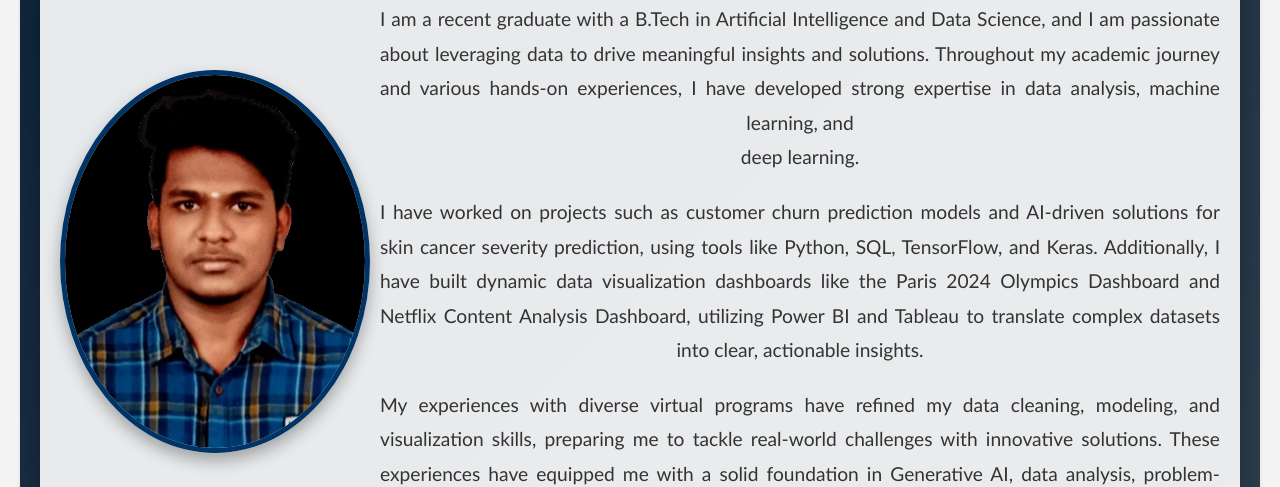
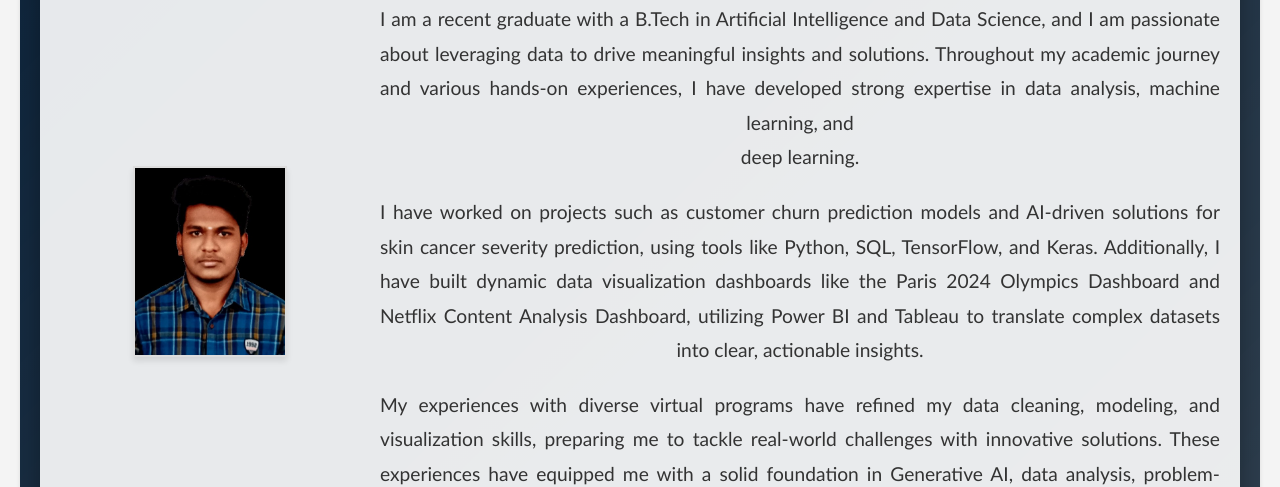
Before and after one commit to dhavasakthis/my-portfolio, a plain HTML site: page index.html in a window 1280 px wide. Shown: the part 319-806 px from the top of the page. Drawn offline with Linux system fonts and the light colour scheme.

Commit message:
Update styles.css

```diff
--- a/styles.css
+++ b/styles.css
@@ -161,12 +161,14 @@ section {
 }
 
 .profile-picture img {
-    width: 100%;
-    border-radius: 50%; /* Circular profile picture */
-    border: 5px solid #003366; /* Border around the picture */
-    box-shadow: 0 8px 16px rgba(0, 0, 0, 0.3); /* Shadow for picture */
-    transition: transform 0.3s ease-in-out;
+    width: 150px; /* Adjust the size as needed */
+    height: auto; /* Maintains the aspect ratio */
+    border-radius: 0; /* Removes any rounded corners */
+    object-fit: cover; /* Ensures the image fits well */
+    border: 2px solid #ddd; /* Optional: add a border */
+    box-shadow: 0 4px 6px rgba(0, 0, 0, 0.1); /* Optional: add a shadow for depth */
 }
+
 
 .profile-picture img:hover {
     transform: rotate(15deg); /* Slight rotation on hover */
```
